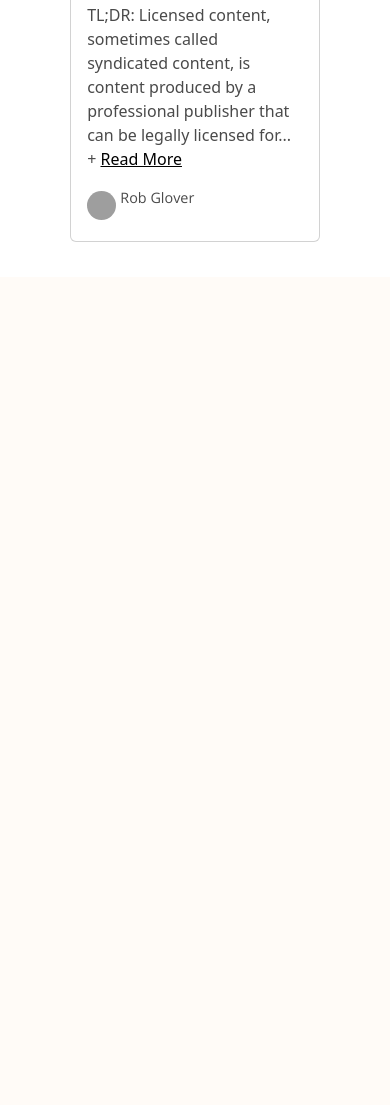
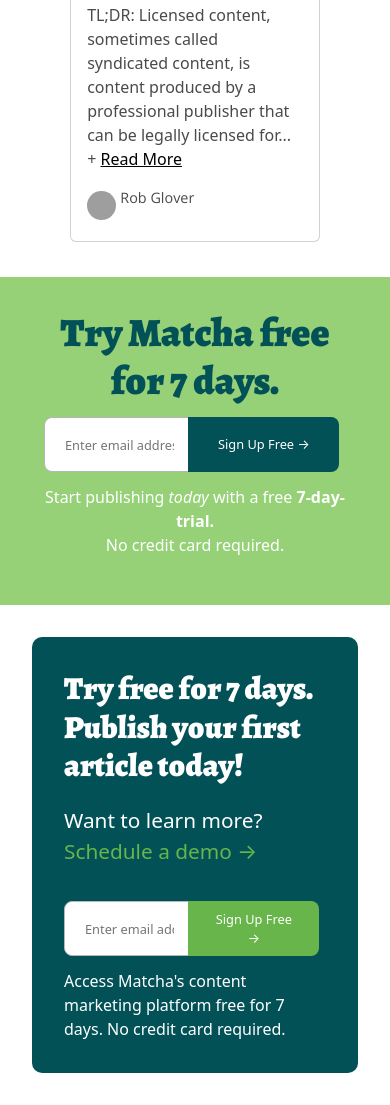
Before and after one commit to gnzrmsrtg/bedu-matcha, a website: page index.html in a window 390 px wide. Shown: the part 9182-10287 px from the top of the page. Before the commit the page ends 9459 px from the top, so only its background shows below. Drawn offline with nearby package versions, Linux system fonts and the light colour scheme; grey boxes are pictures that could not be loaded; a web font is replaced by a local one.

Commit message:
Adding Try Matcha Sections + Responsive

```diff
--- a/index.html
+++ b/index.html
@@ -391,6 +391,36 @@
             </div>
           </section>
     </section>
+    <!-- Sección Try Matcha Free 1 -->
+    <section class="try-matcha1">
+      <div class="container">
+        <h1>Try Matcha free for 7 days.</h1>
+        <form class="enter-email">
+            <input type="email" placeholder="Enter email address" class="insert">&nbsp;
+            <button type="submit" class="submit">Sign Up Free &rarr;</button>
+        </form>
+        <p>Start publishing <em>today</em> with a free <strong>7-day-trial.</strong><br/>
+        No credit card required.</p>
+    </div>
+  </section>
+    <!-- Sección Try Matcha Free 2 -->
+    <section class="try-matcha2">
+      <div class="container">
+        <div class="row align-items-center">
+          <div class="col-sm">
+            <h2>Try free for 7 days. Publish your first article today!</h2>
+            <p class="learn">Want to learn more? <a href="#">Schedule a demo &rarr;</a></p>
+          </div>
+          <div class="col-sm">
+            <form class="enter-email">
+                <input type="email" placeholder="Enter email address" class="insert">&nbsp;
+                <button type="submit" class="submit">Sign Up Free &rarr;</button>
+            </form>
+            <p>Access Matcha's content marketing platform free for 7 days. No credit card required.</p>
+        </div>
+      </div>
+    </div>
+  </section>
     <!-- JavaScript de Bootstrap -->
     <script src="https://cdn.jsdelivr.net/npm/bootstrap@5.2.0-beta1/dist/js/bootstrap.bundle.min.js" integrity="sha384-pprn3073KE6tl6bjs2QrFaJGz5/SUsLqktiwsUTF55Jfv3qYSDhgCecCxMW52nD2" crossorigin="anonymous"></script>
 </body>
--- a/scss/_global.scss
+++ b/scss/_global.scss
@@ -8,6 +8,7 @@
 $card-category-color: #67b54b;
 $card-read-time-color: #979797;
 $card-text-color: #4a4a4a;
+$try-matcha-light-green: #67b54b;
 
 // Fuentes
 
--- a/scss/main.scss
+++ b/scss/main.scss
@@ -75,3 +75,88 @@
         }
     }
 }
+
+.try-matcha1 {
+    background-color: #96d178;
+    padding: 4em;
+    text-align: center;
+
+    h1 {
+        color: $dark-green-title;
+        font-family: $font-title;
+        font-size: 3.7em;
+    }
+    form {
+        margin: 1em;
+    }
+    p {
+        color: $white;
+    }
+}
+
+.try-matcha2 {
+    background-color: $white;
+    padding: 4em;
+
+    .container {
+        background-color: $dark-green-title;
+        border-radius: 10px;
+        padding: 4em;
+    }
+    h2 {
+        color: $white;
+        font-family: $font-title;
+        font-size: 2.5em;
+        margin-right: 6em;
+    }
+    .learn {
+        color: $white;
+        font-size: 1.3em;
+        margin: 1em 0;
+        & a {
+            color: $try-matcha-light-green;
+        }
+    }
+    button {
+        background-color: $try-matcha-light-green;
+    }
+    p {
+        color: $white;
+        font-size: 1em;
+        margin: 1em 12em 0 0;
+    }
+}
+
+@media (max-width: 575px) {
+    .try-matcha1, .try-matcha2 {
+        padding: 2em;
+        & form {
+            font-size: .8em;
+            width: 100%;
+            margin: 1em auto;
+            padding: 0;
+            display: flex;
+        }
+        & input, button {
+            width: 50%;
+        }
+        h1 {
+            font-size: 2.5em;
+            padding: 0;
+            margin: 0;
+        }
+    }
+    .try-matcha2 {
+        .container {
+            padding: 2em;
+        }
+        h2 {
+            font-size: 2em;
+            margin: 0;
+            padding: 0;
+        }
+        p {
+            margin: 0;
+        }
+    }
+}
--- a/styles-mediaq.css
+++ b/styles-mediaq.css
@@ -25,11 +25,11 @@
     }
 
     .two-column > .form > div > input {
-        width: 40%;
+        width: 50%;
     }
 
     .two-column > .form > button {
-        width: 20%;
+        width: 50%;
     }
     .two-column {
         flex-direction: column;
```
Also changed, not shown: output.css, 1 other file.
